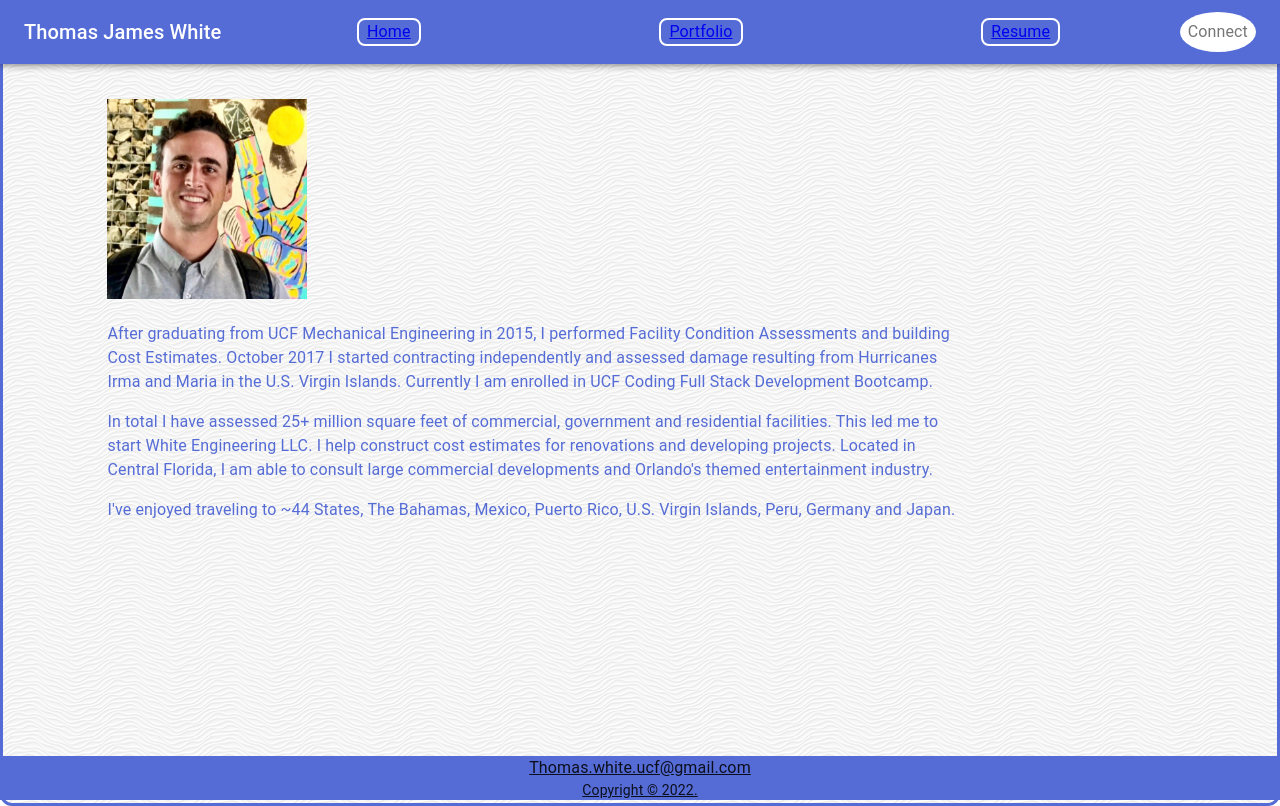
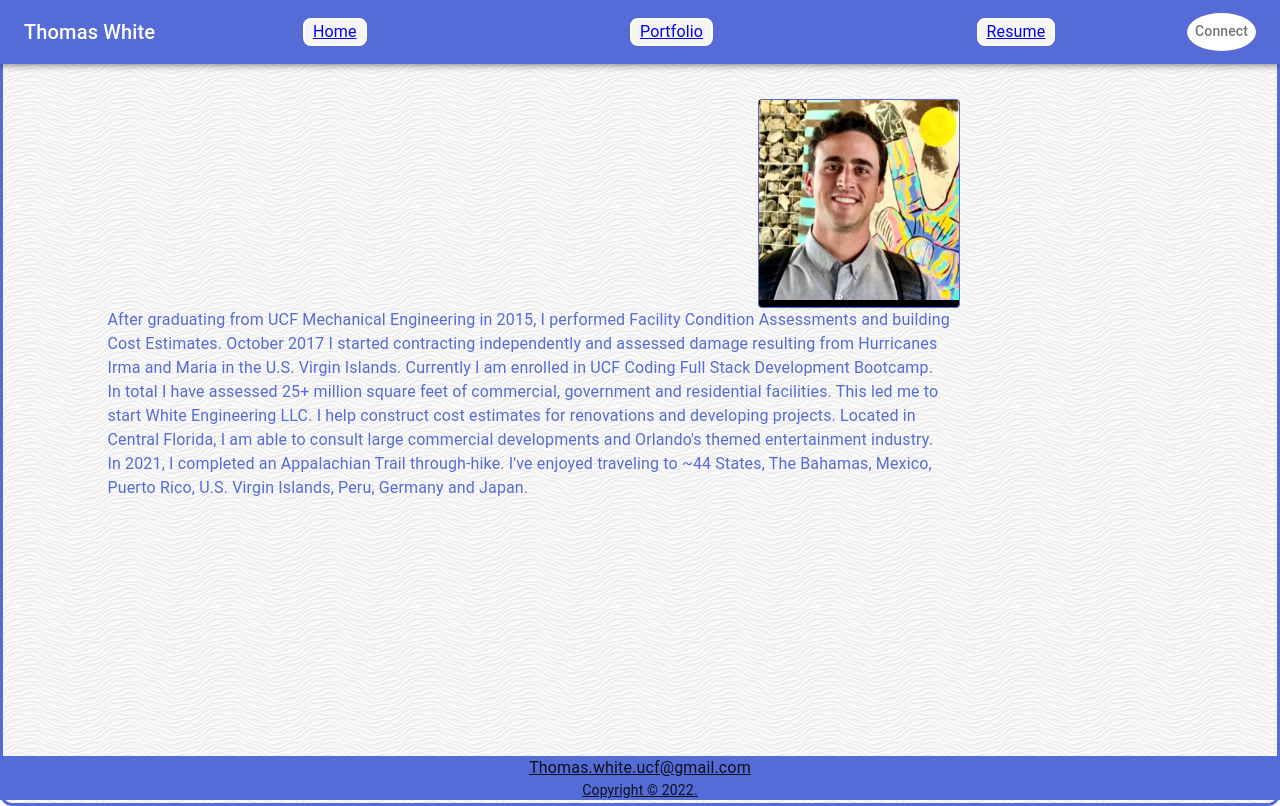
Before and after one commit to thomas-white-ucf/portfolio2022, a React (Create React App) app: page / in a window 1280 px wide. Built offline with nearby package versions, Linux system fonts and the light colour scheme.

Commit message:
commit from working branch, push to master on local

```diff
--- a/src/components/layout/Header.jsx
+++ b/src/components/layout/Header.jsx
@@ -1,5 +1,5 @@
 import * as React from "react";
-import { Link } from "react-router-dom";
+// import { Link } from "react-router-dom";
 // ======
 import {
   AppBar,
@@ -76,7 +76,7 @@ const Header = () => {
             component="div"
             sx={{ mr: 2, display: { xs: "none", md: "flex" } }}
           >
-            Thomas James White
+            Thomas White
           </Typography>
 
           <Box sx={{ flexGrow: 1, display: { xs: "flex", md: "none" } }}>
@@ -132,7 +132,7 @@ const Header = () => {
             component="div"
             sx={{ flexGrow: 1, display: { xs: "flex", md: "none" } }}
           >
-            Thomas James White
+            Thomas White
           </Typography>
           <Box sx={{ flexGrow: 1, display: { xs: "none", md: "flex" } }}>
             <Links />
@@ -155,7 +155,7 @@ const Header = () => {
                 sx={{ p: 1, backgroundColor: "white" }}
               >
                 {/* <Avatar alt="Remy Sharp" src="/static/images/avatar/2.jpg" /> */}
-                <Typography>Connect</Typography>
+                <Typography variant="subtitle2">Connect</Typography>
               </IconButton>
             </Tooltip>
             <Menu
--- a/src/components/layout/Layout.jsx
+++ b/src/components/layout/Layout.jsx
@@ -1,12 +1,10 @@
 import { Header, Footer } from "./index";
-//
-
 import { Grid } from "@mui/material";
-//
-
 import whiteWaveImage from "../../assets/images/white-waves.png";
 
 const Layout = ({ children }) => {
+  //
+
   return (
     <main role="main">
       <Grid container>
@@ -22,7 +20,7 @@ const Layout = ({ children }) => {
           }}
         >
           {/* //! MAIN CONTENT
-                //!> Below - ONLY FOOTER is Outside this Grid Item */}
+                //!> keep FOOTER is Outside this Grid Item */}
           <Grid
             item
             style={{
@@ -33,7 +31,7 @@ const Layout = ({ children }) => {
             }}
           >
             {/* //! - MAIN - - - - - */}
-            <Grid container>
+            <Grid container mb={10}>
               {/* //! - HEADER - - - - */}
               <Grid item xs={12} mb={10}>
                 <Header />
--- a/src/components/layout/Links/ConnectLinks.jsx
+++ b/src/components/layout/Links/ConnectLinks.jsx
@@ -1,4 +1,4 @@
-import { Link } from "react-router-dom";
+// import { Link } from "react-router-dom";
 import { Box } from "@mui/material";
 
 const ConnectLinks = () => {
@@ -11,11 +11,11 @@ const ConnectLinks = () => {
           px: 1,
           border: 2,
           borderRadius: 2,
-          borderColor: "background.default",
+          borderColor: "whitesmoke",
         }}
       >
         {/* <Link href="/contact" passHref>
-          <Typography variant="subtitle2" color="background.default">
+          <Typography variant="subtitle2" color="whitesmoke">
             Contact
           </Typography>
         </Link> */}
@@ -34,7 +34,7 @@ const ConnectLinks = () => {
           px: 1,
           border: 2,
           borderRadius: 2,
-          borderColor: "background.default",
+          borderColor: "whitesmoke",
         }}
       >
         <a
--- a/src/components/layout/Links/Links.jsx
+++ b/src/components/layout/Links/Links.jsx
@@ -13,21 +13,21 @@ const Links = () => {
           px: 1,
           border: 2,
           borderRadius: 2,
-          borderColor: "background.default",
+          backgroundColor: "whitesmoke",
         }}
       >
         <Link to={"/"}>Home</Link>
 
         {/* <Link href="/" passHref>
-          <Typography variant="subtitle2" color="background.default">
+          <Typography variant="subtitle2" color="whitesmoke">
             Home
           </Typography>
         </Link> */}
       </Box>
 
-      {/* <Box sx={{ mx: "auto", px: 1, border:1, borderColor: "background.default" }}>
+      {/* <Box sx={{ mx: "auto", px: 1, border:1, backgroundColor: "whitesmoke" }}>
         <Link href="/Search" passHref>
-          <Typography variant="subtitle2" color="background.default">
+          <Typography variant="subtitle2" color="whitesmoke">
             Search
           </Typography>
         </Link>
@@ -38,13 +38,13 @@ const Links = () => {
           px: 1,
           border: 2,
           borderRadius: 2,
-          borderColor: "background.default",
+          backgroundColor: "whitesmoke",
         }}
       >
         <Link to={"/portfolio"}>Portfolio</Link>
 
         {/* <Link href="/wallet" passHref>
-          <Typography variant="subtitle2" color="background.default">
+          <Typography variant="subtitle2" color="whitesmoke">
             Wallet
           </Typography>
         </Link> */}
@@ -55,12 +55,12 @@ const Links = () => {
           px: 1,
           border: 2,
           borderRadius: 2,
-          borderColor: "background.default",
+          backgroundColor: "whitesmoke",
         }}
       >
         <Link to={"/resume"}>Resume</Link>
         {/* <Link href="/nftsPage" passHref>
-          <Typography variant="subtitle2" color="background.default">
+          <Typography variant="subtitle2" color="whitesmoke">
             NFTs
           </Typography>
         </Link> */}
@@ -71,7 +71,7 @@ const Links = () => {
           px: 1,
           border: 2,
           borderRadius: 2,
-          borderColor: "background.default",
+          backgroundColor: "whitesmoke",
         }}
       >
            <Link to={"/technologies"}>Technologies</Link>
--- a/src/components/pages/HomePage.jsx
+++ b/src/components/pages/HomePage.jsx
@@ -1,29 +1,48 @@
-import { Grid } from "@mui/material";
+import { Grid, Typography, Box } from "@mui/material";
 import thomasLogo from "../../assets/images/thomasLogo.jpeg";
 
 const HomePage = () => {
   return (
     <Grid item xs={12}>
-      <img src={thomasLogo} alt="Thomas White" height="200px" width="200px" />
-      <p>
+      <Box sx={{ display: "flex", flexDirection: "column" }}>
+        <Box
+          sx={{
+            alignContent: "center",
+            ml: "auto",
+            border: 1,
+            borderRadius: 1,
+            background: "black"
+          }}
+        >
+          <img
+            src={thomasLogo}
+            alt="Thomas White"
+            height="200px"
+            width="200px"
+          />
+        </Box>
+
+        <Typography>
           After graduating from UCF Mechanical Engineering in 2015, I performed
-        Facility Condition Assessments and building Cost Estimates. October 2017
-        I started contracting independently and assessed damage resulting from
-        Hurricanes Irma and Maria in the U.S. Virgin Islands. Currently I am
-        enrolled in UCF Coding Full Stack Development Bootcamp.
-      </p>
-      <p>
+          Facility Condition Assessments and building Cost Estimates. October
+          2017 I started contracting independently and assessed damage resulting
+          from Hurricanes Irma and Maria in the U.S. Virgin Islands. Currently I
+          am enrolled in UCF Coding Full Stack Development Bootcamp.
+        </Typography>
+        <Typography>
           In total I have assessed 25+ million square feet of commercial,
           government and residential facilities. This led me to start White
           Engineering LLC. I help construct cost estimates for renovations and
           developing projects. Located in Central Florida, I am able to consult
           large commercial developments and Orlando's themed entertainment
           industry.
-      </p>
-      <p>
-        I've enjoyed traveling to ~44 States, The Bahamas, Mexico, Puerto Rico,
-        U.S. Virgin Islands, Peru, Germany and Japan.
-      </p>
+        </Typography>
+        <Typography>
+          In 2021, I completed an Appalachian Trail through-hike. I've enjoyed
+          traveling to ~44 States, The Bahamas, Mexico, Puerto Rico, U.S. Virgin
+          Islands, Peru, Germany and Japan.
+        </Typography>
+      </Box>
     </Grid>
   );
 };
```
Lines whose indentation alone changed are shown as unchanged.
